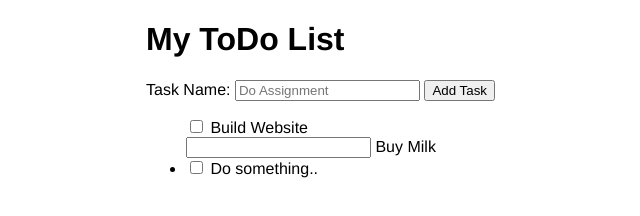
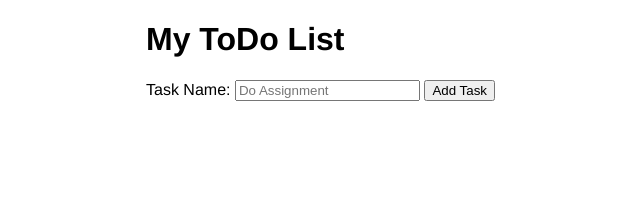
Before and after one commit to egolightly81/to_do_list, a plain HTML site: page index.html in a window 1280 px wide. Shown: the whole page, without its empty margins (194-834 px from the left). Drawn offline with Linux system fonts and the light colour scheme.

Commit message:
updated js

```diff
--- a/index.html
+++ b/index.html
@@ -19,34 +19,15 @@
         <button id="add-button" type="button">
             Add Task
         </button>
+    </form>
 
-</form>
     <ul id="todo-list">
-<li class = "task">
-    <label>
-        <input type = "checkbox">
-        Build Website
-    </label>
-</li>
-<li class ="task">
-    <label>
-        <input type="=checkbox">
-        Buy Milk
-    </label>
-</li>
-<li>
-    <label>
-        <input type="checkbox">
-        Do something..
-    </label>
-</li>
+
     </ul>
+
+    <script src="js/script.js"></script>
+</body>
 
 
 
-
-    <script src="js/script.js"></script>
-</body>
-<ul id=todo-list
-
 </html>
--- a/js/scripts.js
+++ b/js/scripts.js
@@ -14,8 +14,6 @@ console.log("script Loaded");
         todoListContainer.insertAdjacentHTML('afterbegin', taskname);
     }
 
-
-
     /* Step 3 make the event trigger our functions
     -----------------------------------------------*/
     addTaskButton.addEventListener('click', onAddTaskClicked);
```
Lines whose indentation alone changed are shown as unchanged.
